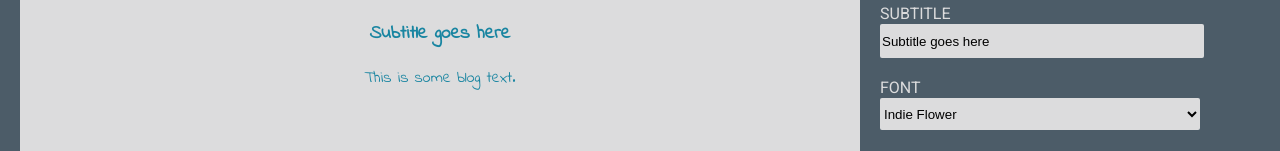
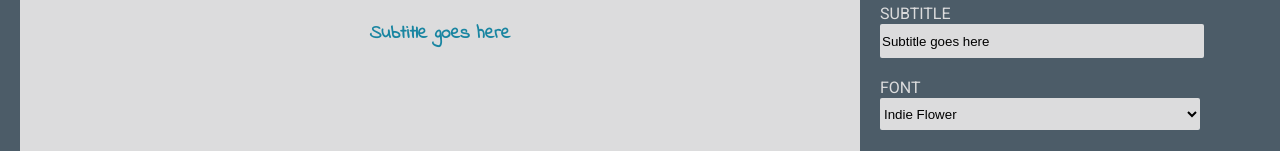
Before and after one commit to Jake-Doherty/react-blog-builder, a React (Create React App) app: page / in a window 1280 px wide. Shown: the part 130-281 px from the top of the page. Built offline with nearby package versions, Linux system fonts and the light colour scheme; a web font is replaced by a local one.

Commit message:
-> text state var to blog text p elem

```diff
--- a/src/components/Preview/Preview.js
+++ b/src/components/Preview/Preview.js
@@ -2,7 +2,7 @@ import React from 'react';
 
 import './Preview.css';
 
-export default function Preview({ title, subTitle, font, align }) {
+export default function Preview({ title, subTitle, font, align, text }) {
   // implement a Preview screen here
   //  Note - the HTML should have the following structure
   //  the main div should have a class of preview and the font-name prop
@@ -11,7 +11,7 @@ export default function Preview({ title, subTitle, font, align }) {
     <div className={`preview ${font}`} style={{ textAlign: align }}>
       <h1 key={title}>{title}</h1>
       <h3 key={subTitle}>{subTitle}</h3>
-      <p>This is some blog text. </p>
+      <p key={text}>{text}</p>
     </div>
   );
 }
```
